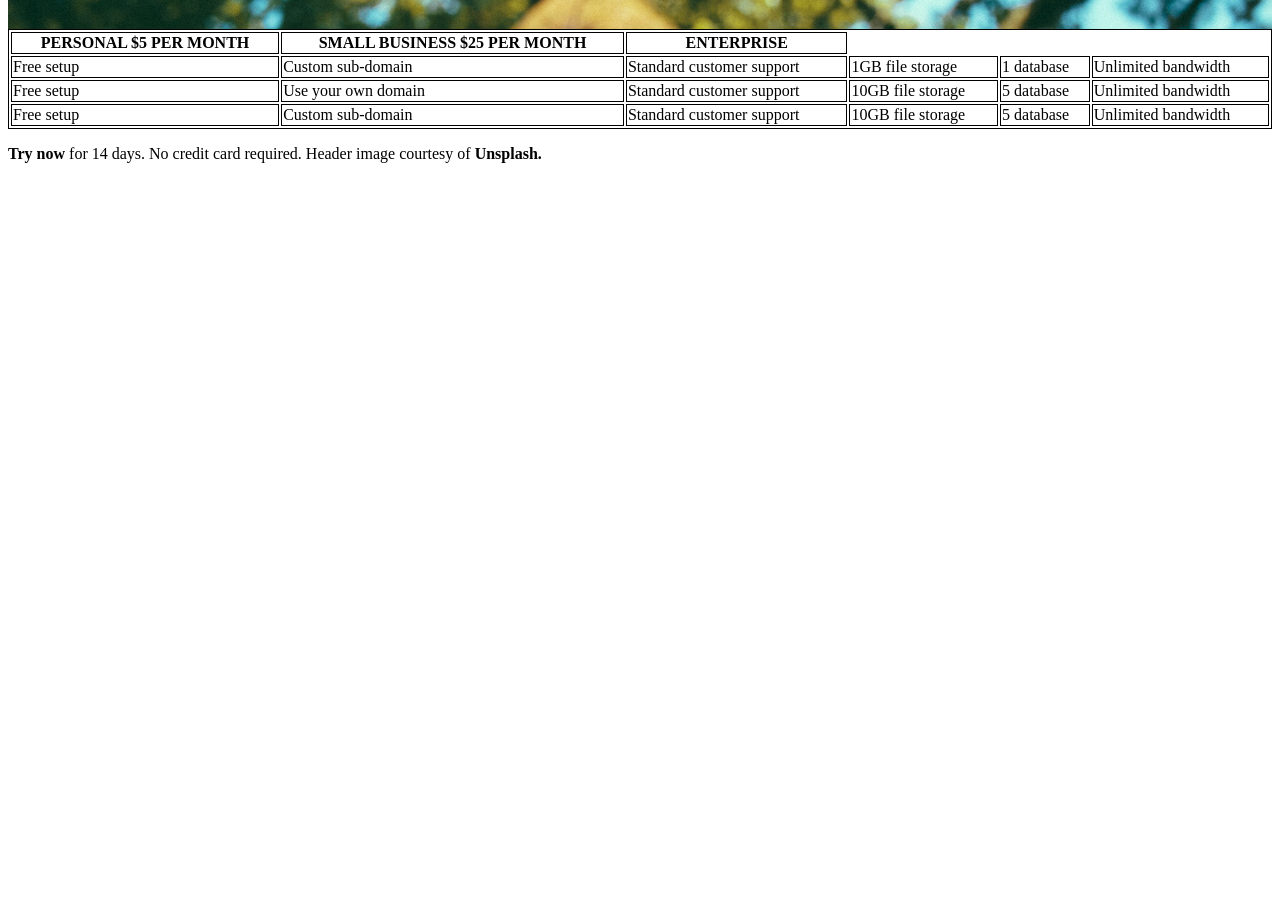
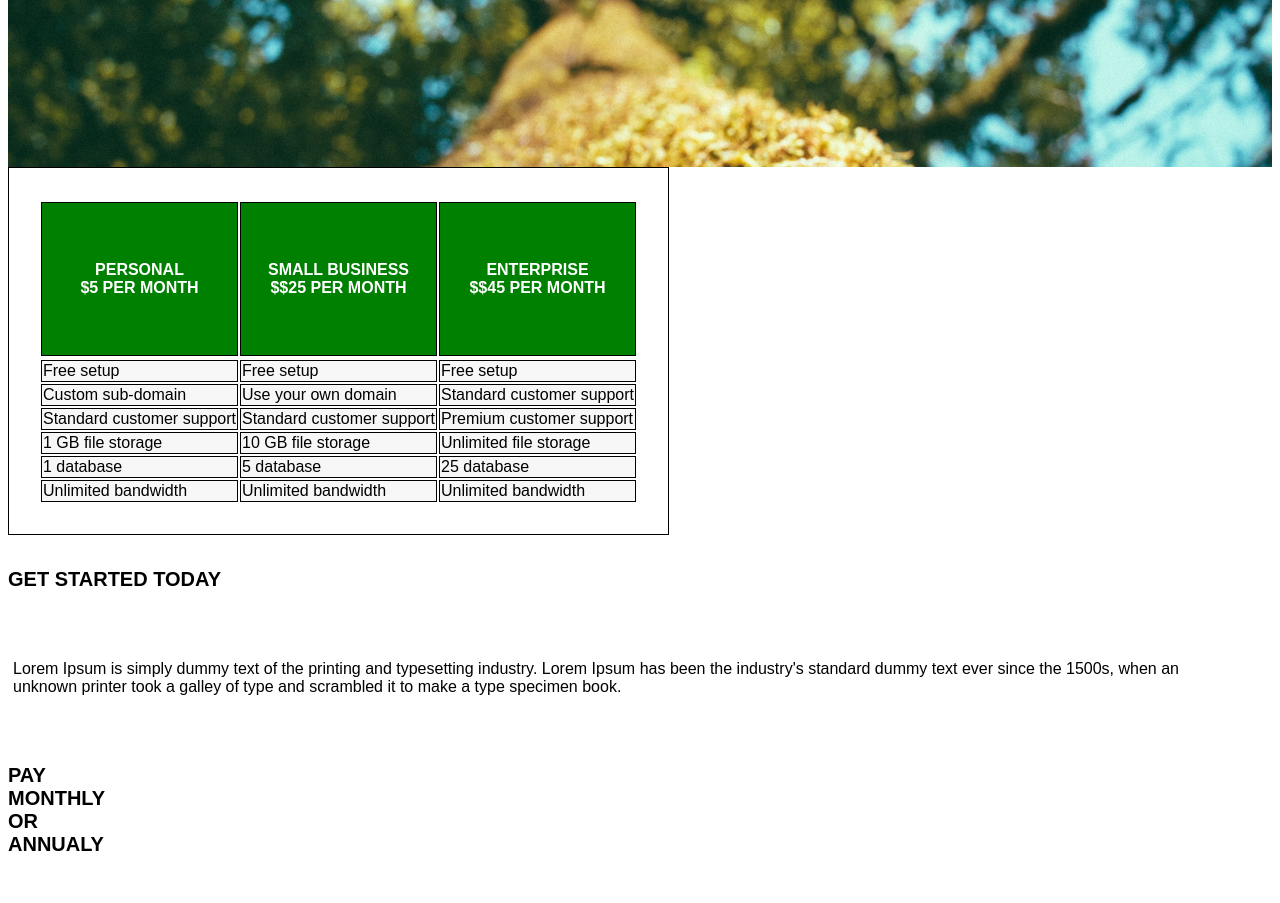
Before and after one commit to BoyzieLee/layoutnormal, a plain HTML site: page index.html in a window 1280 px wide. Shown: the part 307-1210 px from the top of the page. Before the commit the page ends 800 px from the top, so only its background shows below. Drawn offline with Linux system fonts and the light colour scheme.

Commit message:
Added basic HTML & styling for center table

```diff
--- a/index.html
+++ b/index.html
@@ -18,87 +18,77 @@
 
     <img src="images/background.jpg" alt="" />
 
-    <h2><span>Simple Pricing.<br />Try before you buy.</span class="spacer"></h2>
-
-</div>
+    <h2><span>Simple Pricing.<br />Try before you buy.</span></h2>
 </div>
 
-<table style="width:100%">
-  <col align="left">
-  <col align="left">
-  <col align="right">
+<table>
+  <tr class="tables">
+    <tr class="catagory">
+      <th>PERSONAL <br <size>$5</size> PER MONTH</th>
+      <th>SMALL BUSINESS <br <size>$$25</size> PER MONTH</th>
+      <th>ENTERPRISE <br <size>$$45</size> PER MONTH</th>
+    </tr>
+   </tr>
+  <tr class="table-body">
     <tr>
-    <th>PERSONAL $5 PER MONTH</th>
-    <th>SMALL BUSINESS $25 PER MONTH</th>
-    <th>ENTERPRISE</th>
+      <td>Free setup</td>
+      <td>Free setup</td>
+      <td>Free setup</td>
     </tr>
     <tr>
-    <td>Free setup</td>
       <td>Custom sub-domain</td>
+      <td>Use your own domain</td>
       <td>Standard customer support</td>
-    <td>1GB file storage</td>
+    </tr>
+    <tr>
+      <td>Standard customer support</td>
+      <td>Standard customer support</td>
+      <td>Premium customer support</td>
+    </tr>
+    <tr>
+      <td>1 GB file storage</td>
+      <td>10 GB file storage</td>
+      <td>Unlimited file storage</td>
+    </tr>
+    <tr>
       <td>1 database</td>
+      <td>5 database</td>
+      <td>25 database</td>
+    </tr>
+    <tr>
+      <td>Unlimited bandwidth</td>
+      <td>Unlimited bandwidth</td>
       <td>Unlimited bandwidth</td>
     </tr>
-  <tr>
-    <td>Free setup</td>
-    <td>Use your own domain</td>
-    <td>Standard customer support</td>
-    <td>10GB file storage</td>
-    <td>5 database</td>
-    <td>Unlimited bandwidth</td>
-  </tr>
-  <tr>
-    <td>Free setup</td>
-    <td>Custom sub-domain</td>
-    <td>Standard customer support</td>
-    <td>10GB file storage</td>
-    <td>5 database</td>
-    <td>Unlimited bandwidth</td>
   </tr>
 </table>
 
-
-<!-- <ul class="Plans">
-  <div class="container">
-    <div class="column-left">PERSONAL $5 PER MONTH
-      <p>Free setup</p>
-      <p>Custom sub-domain</p>
-      <p>Standard customer support</p>
-      <p>1GB file storage</p>
-      <p>1 database</p>
-      <p>Unlimited bandwidth</p>
-      <button>Choose</button>
+  <div class="twocolumns">
+    <div class="left-col">
+      <h5>GET STARTED TODAY</h5>
+      <ul class="left-para">
+        <p>Lorem Ipsum is simply dummy text of the printing and typesetting industry. Lorem Ipsum has been the industry's standard dummy text ever since the 1500s, when an unknown printer took a galley of type and scrambled it to make a type specimen book.</p>
+      </ul>
     </div>
-    <div class="column-center">SMALL BUSINESS $25 PER MONTH
-      <p>Free setup</p>
-      <p>Use your own domain</p>
-      <p>Standard customer support</p>
-      <p>10 GB file storage</p>
-      <p>5 database</p>
-      <p>Unlimited bandwidth</p>
-      <button>Choose</button>
+    <div class="right-col">
+      <h5>PAY MONTHLY OR ANNUALY</h5>
+      <ul class="right-para">
+       <p>Lorem Ipsum is simply dummy text of the printing and typesetting industry. Lorem Ipsum has been the industry's standard dummy text ever since the 1500s, when an unknown printer took a galley of type and scrambled it to make a type specimen book.</p>
+      </ul>
     </div>
-    <div class="column-right">ENTERPRISE
-      <p>Free setup</p>
-      <p>Custom sub-domain</p>
-      <p>Standard customer support</p>
-      <p>1GB file storage</p>
-      <p>1 database</p>
-      <p>Unlimited bandwidth</p>
-      <button>Choose</button>
-    </div>
-  </div> -->
-</ul>
 
 
+  </div>
 
 
+<!--
 
 <footer>
-    <p><strong>Try now</strong> for 14 days. No credit card required. Header image courtesy of <strong>Unsplash.</strong>
+    <p><b>Try now</b> for 14 days. No credit card required. Header image courtesy of <b>Unsplash.</b>
     </p>
-</footer>
+</footer> -->
+
+</div>
 
 </body>
 </html>
--- a/main.css
+++ b/main.css
@@ -1,8 +1,11 @@
+body {
+   font-family: arial;
+}
 ul {
     list-style-type: armenian;
     display: inline-block;
-    margin: 0;
-    padding: 5px;
+    padding: 3px;
+    margin-left: 2px;
 }
 
 li {
@@ -11,19 +14,18 @@ li {
 }
 
 .image {
+  width: 100%;
   max-width: 100%;
-  height: 300px;
+  height: 410px;
   overflow: hidden;
   position: relative;
-  width: 100%;
 }
 
 h2 {
   font-size: 30px;
   position: absolute;
   top: 30%;
-  left: 50%;
-  right: 50%;
+  left: 35%;
   width: 100%;
   text-shadow: 2px 2px 8px #000000;
 
@@ -31,13 +33,51 @@ h2 {
 h2 span {
    color: white;
    letter-spacing: center;
-   padding: 10px;
-   font-family: arial;
+   padding: 25px;
 }
 
+table {
+  padding: 30px;
+}
 table, th, td {
     border: 1px solid black;
 }
+
+table th {
+  background-color: green;
+  height: 150px;
+  color: white;
+}
+table th {
+
+}
+table td {
+  background-color: #F7F7F7
+
+}
+
+.twocolumns {
+
+}
+
+h5 {
+  font-size: 20px;
+}
+.left-col {
+  float: left;
+  margin-right: 40px;
+}
+.right-col {
+  float: left;
+  width: 20px;
+}
+
+/*footer {
+  text-align: center;
+  width: 100%;
+  background-color: black;
+  color: white;
+}*/
 
 /*.Plans {
   display: inline-block;
```
Lines whose indentation alone changed are shown as unchanged.
